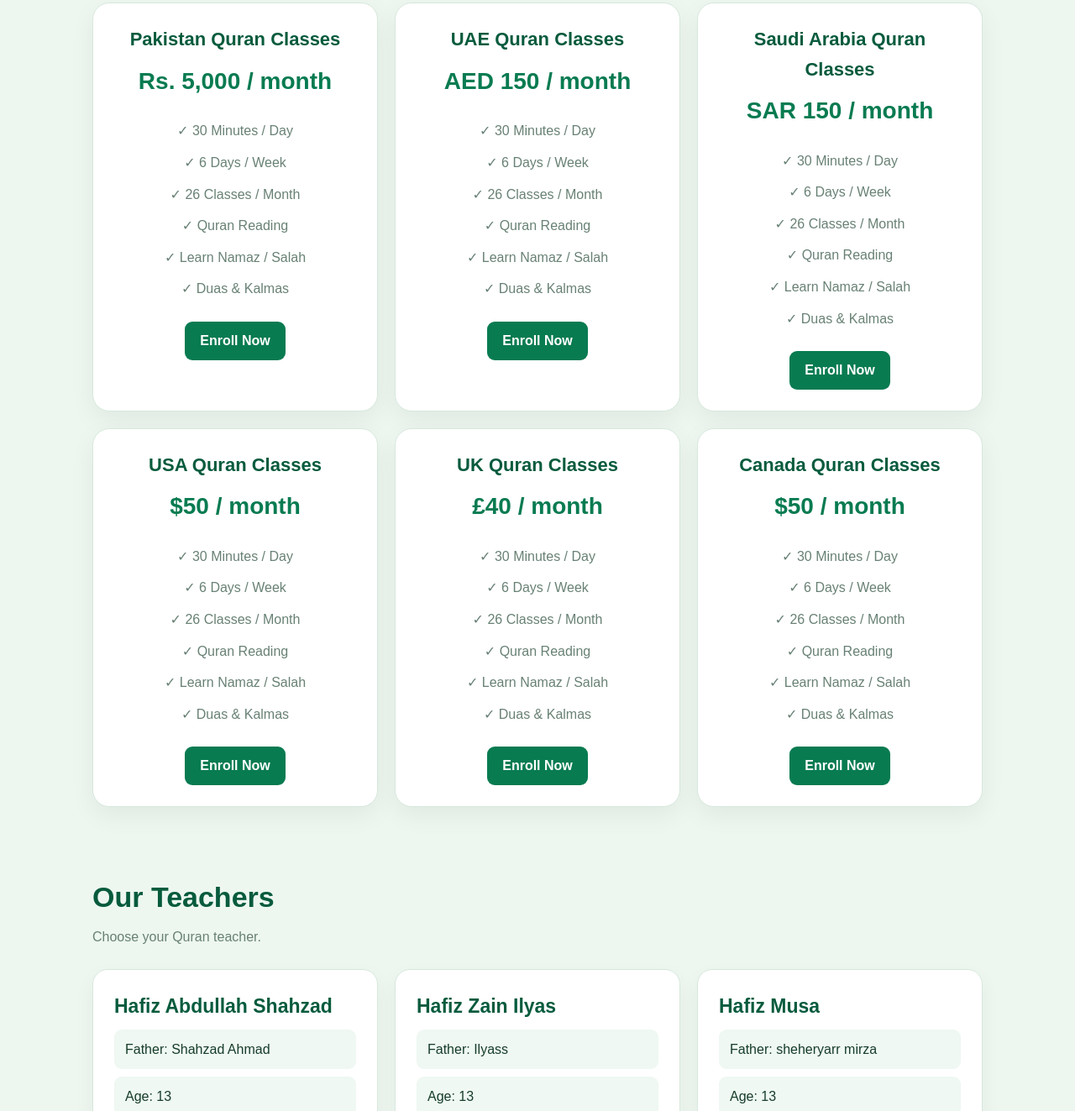
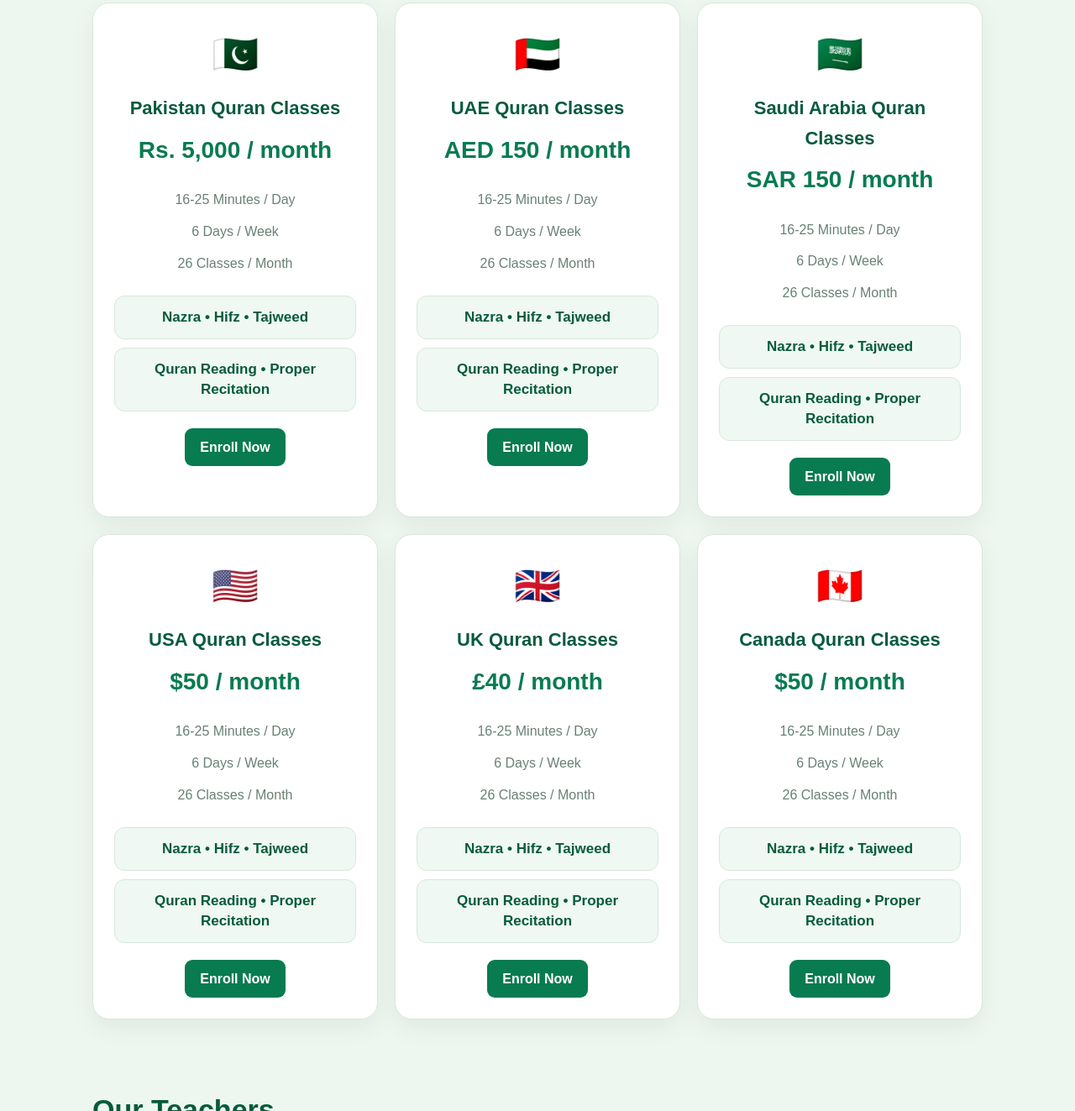
Before and after one commit to awantvhouse-crypto/IQRA-QURAN.ACADEMY, a plain HTML site: page index.html in a window 1280 px wide. Shown: the part 2843-4166 px from the top of the page at 84% size. Drawn offline with Linux system fonts and the light colour scheme.

Commit message:
Modify Quran class listings and details
Updated Quran class details for various countries, including class duration and subjects offered.

```diff
--- a/index.html
+++ b/index.html
@@ -20,6 +20,28 @@
 >
 
 <style>
+  .package-icon{
+  font-size:45px;
+  margin-bottom:10px;
+}
+
+.package-subjects{
+  display:flex;
+  flex-direction:column;
+  gap:10px;
+  margin:20px 0;
+}
+
+.package-subjects div{
+  background:#eff8f2;
+  border:1px solid #d7e8dc;
+  border-radius:12px;
+  padding:13px 8px;
+  color:#075b3d;
+  font-size:17px;
+  font-weight:bold;
+  line-height:1.4;
+}
   /* LEARN QURAN CORRECTLY */
 
 
@@ -1539,6 +1561,8 @@ $80 per month
 
     <div class="package">
 
+      <div class="package-icon">🇵🇰</div>
+
       <h3>Pakistan Quran Classes</h3>
 
       <div class="package-price">
@@ -1546,18 +1570,18 @@ $80 per month
       </div>
 
       <ul>
-        <li>✓ 30 Minutes / Day</li>
-        <li>✓ 6 Days / Week</li>
-        <li>✓ 26 Classes / Month</li>
-        <li>✓ Quran Reading</li>
-        <li>✓ Learn Namaz / Salah</li>
-        <li>✓ Duas & Kalmas</li>
+        <li>16-25 Minutes / Day</li>
+        <li>6 Days / Week</li>
+        <li>26 Classes / Month</li>
+
       </ul>
 
-      <a
-        href="#start"
-        class="package-button"
-      >
+      <div class="package-subjects">
+        <div>Nazra • Hifz • Tajweed</div>
+        <div>Quran Reading • Proper Recitation</div>
+      </div>
+
+      <a href="#start" class="package-button">
         Enroll Now
       </a>
 
@@ -1567,6 +1591,8 @@ $80 per month
     <!-- UAE -->
 
     <div class="package">
+
+      <div class="package-icon">🇦🇪</div>
 
       <h3>UAE Quran Classes</h3>
 
@@ -1575,18 +1601,18 @@ $80 per month
       </div>
 
       <ul>
-        <li>✓ 30 Minutes / Day</li>
-        <li>✓ 6 Days / Week</li>
-        <li>✓ 26 Classes / Month</li>
-        <li>✓ Quran Reading</li>
-        <li>✓ Learn Namaz / Salah</li>
-        <li>✓ Duas & Kalmas</li>
+        <li>16-25 Minutes / Day</li>
+        <li>6 Days / Week</li>
+        <li>26 Classes / Month</li>
+
       </ul>
 
-      <a
-        href="#start"
-        class="package-button"
-      >
+      <div class="package-subjects">
+        <div>Nazra • Hifz • Tajweed</div>
+        <div>Quran Reading • Proper Recitation</div>
+      </div>
+
+      <a href="#start" class="package-button">
         Enroll Now
       </a>
 
@@ -1596,6 +1622,8 @@ $80 per month
     <!-- SAUDI ARABIA -->
 
     <div class="package">
+
+      <div class="package-icon">🇸🇦</div>
 
       <h3>Saudi Arabia Quran Classes</h3>
 
@@ -1604,18 +1632,18 @@ $80 per month
       </div>
 
       <ul>
-        <li>✓ 30 Minutes / Day</li>
-        <li>✓ 6 Days / Week</li>
-        <li>✓ 26 Classes / Month</li>
-        <li>✓ Quran Reading</li>
-        <li>✓ Learn Namaz / Salah</li>
-        <li>✓ Duas & Kalmas</li>
+        <li>16-25 Minutes / Day</li>
+        <li>6 Days / Week</li>
+        <li>26 Classes / Month</li>
+
       </ul>
 
-      <a
-        href="#start"
-        class="package-button"
-      >
+      <div class="package-subjects">
+        <div>Nazra • Hifz • Tajweed</div>
+        <div>Quran Reading • Proper Recitation</div>
+      </div>
+
+      <a href="#start" class="package-button">
         Enroll Now
       </a>
 
@@ -1625,6 +1653,8 @@ $80 per month
     <!-- USA -->
 
     <div class="package">
+
+      <div class="package-icon">🇺🇸</div>
 
       <h3>USA Quran Classes</h3>
 
@@ -1633,18 +1663,18 @@ $80 per month
       </div>
 
       <ul>
-        <li>✓ 30 Minutes / Day</li>
-        <li>✓ 6 Days / Week</li>
-        <li>✓ 26 Classes / Month</li>
-        <li>✓ Quran Reading</li>
-        <li>✓ Learn Namaz / Salah</li>
-        <li>✓ Duas & Kalmas</li>
+        <li>16-25 Minutes / Day</li>
+        <li>6 Days / Week</li>
+        <li>26 Classes / Month</li>
+
       </ul>
 
-      <a
-        href="#start"
-        class="package-button"
-      >
+      <div class="package-subjects">
+        <div>Nazra • Hifz • Tajweed</div>
+        <div>Quran Reading • Proper Recitation</div>
+      </div>
+
+      <a href="#start" class="package-button">
         Enroll Now
       </a>
 
@@ -1654,6 +1684,8 @@ $80 per month
     <!-- UK -->
 
     <div class="package">
+
+      <div class="package-icon">🇬🇧</div>
 
       <h3>UK Quran Classes</h3>
 
@@ -1662,18 +1694,18 @@ $80 per month
       </div>
 
       <ul>
-        <li>✓ 30 Minutes / Day</li>
-        <li>✓ 6 Days / Week</li>
-        <li>✓ 26 Classes / Month</li>
-        <li>✓ Quran Reading</li>
-        <li>✓ Learn Namaz / Salah</li>
-        <li>✓ Duas & Kalmas</li>
+        <li>16-25 Minutes / Day</li>
+        <li>6 Days / Week</li>
+        <li>26 Classes / Month</li>
+
       </ul>
 
-      <a
-        href="#start"
-        class="package-button"
-      >
+      <div class="package-subjects">
+        <div>Nazra • Hifz • Tajweed</div>
+        <div>Quran Reading • Proper Recitation</div>
+      </div>
+
+      <a href="#start" class="package-button">
         Enroll Now
       </a>
 
@@ -1683,6 +1715,8 @@ $80 per month
     <!-- CANADA -->
 
     <div class="package">
+
+      <div class="package-icon">🇨🇦</div>
 
       <h3>Canada Quran Classes</h3>
 
@@ -1691,18 +1725,18 @@ $80 per month
       </div>
 
       <ul>
-        <li>✓ 30 Minutes / Day</li>
-        <li>✓ 6 Days / Week</li>
-        <li>✓ 26 Classes / Month</li>
-        <li>✓ Quran Reading</li>
-        <li>✓ Learn Namaz / Salah</li>
-        <li>✓ Duas & Kalmas</li>
+        <li>16-25 Minutes / Day</li>
+        <li>6 Days / Week</li>
+        <li>26 Classes / Month</li>
+
       </ul>
 
-      <a
-        href="#start"
-        class="package-button"
-      >
+      <div class="package-subjects">
+        <div>Nazra • Hifz • Tajweed</div>
+        <div>Quran Reading • Proper Recitation</div>
+      </div>
+
+      <a href="#start" class="package-button">
         Enroll Now
       </a>
 
```
